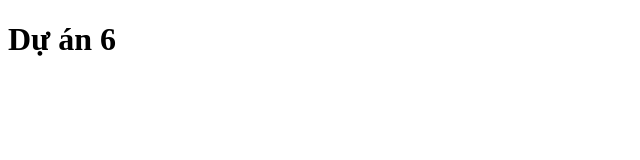
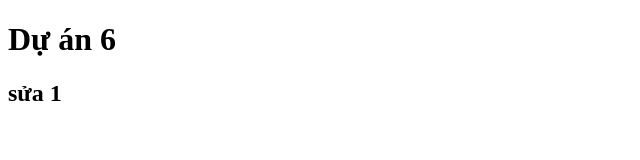
Before and after one commit to BaoThai2003/duan6, a plain HTML site: page index.html in a window 1280 px wide. Shown: the full height of the page, 0-640 px from the left. Drawn offline with Linux system fonts and the light colour scheme.

Commit message:
1. sua lan 1

```diff
--- a/index.html
+++ b/index.html
@@ -7,5 +7,6 @@
   </head>
   <body>
     <h1>Dự án 6</h1>
+    <h2>sửa 1</h2>
   </body>
 </html>
```
